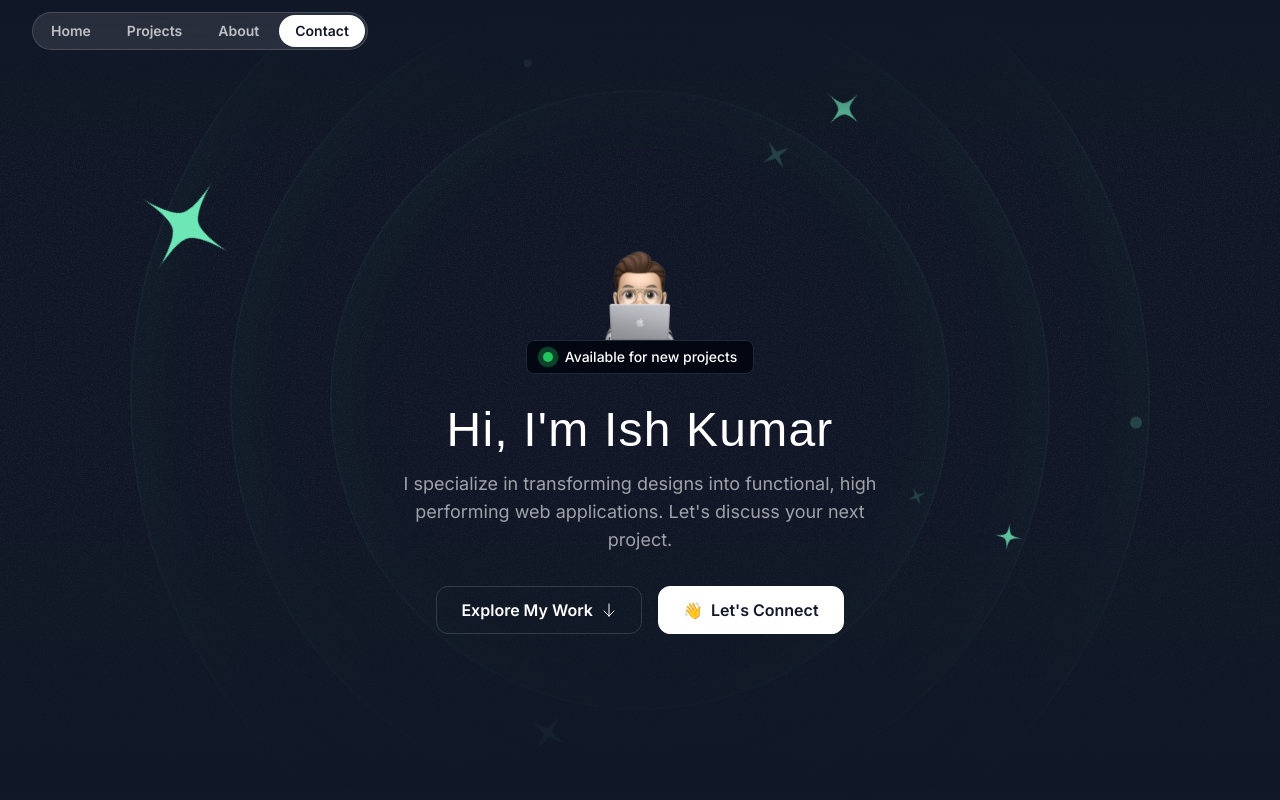
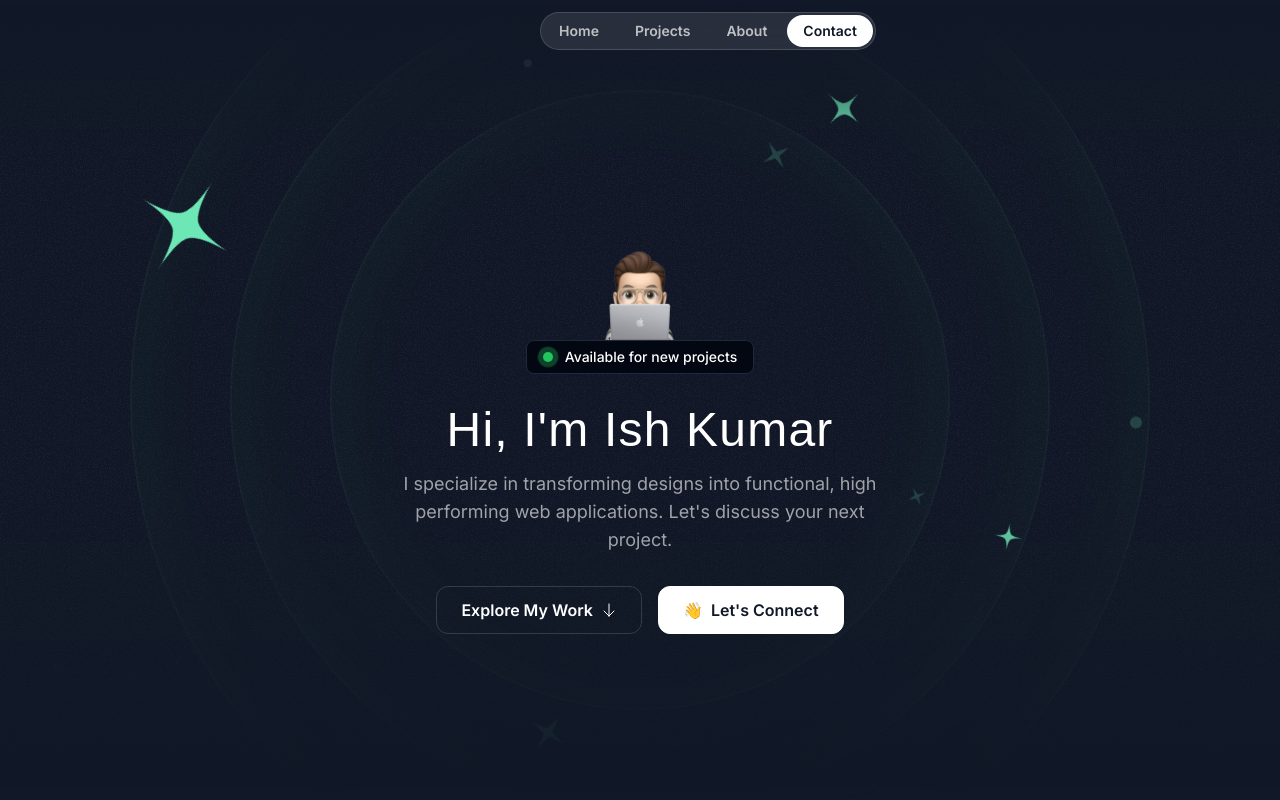
Before and after one commit to ish-kumarr/ishkumar.com, a Next.js app: page / in a window 1280 px wide. Shown: the top 800 px of the page. Built offline with nearby package versions, Linux system fonts and the light colour scheme; a web font is replaced by a local one.

Commit message:
navbar 2 commit

```diff
--- a/src/sections/Header.tsx
+++ b/src/sections/Header.tsx
@@ -1,6 +1,6 @@
 export const Header = () => {
   return (
-    <div className="flex justify-center sm:justify-start items-center top-3 left-8 fixed w-full z-10">
+    <div className="flex md:justify-center sm:ml-9 items-center top-3 left-8 fixed w-full z-10">
       <nav className="flex gap-1 p-0.5 border border-white/15 rounded-full bg-white/10 backdrop-blur">
         <a className="nav-item" href="/">Home</a>
         <a className="nav-item" href="/">Projects</a>
```
